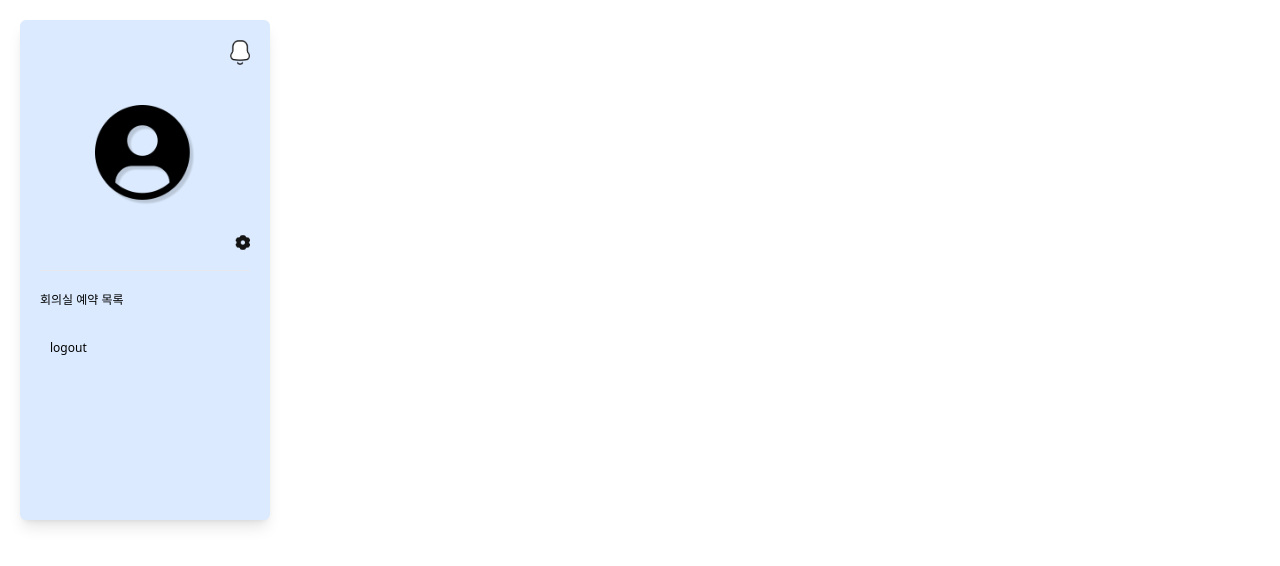
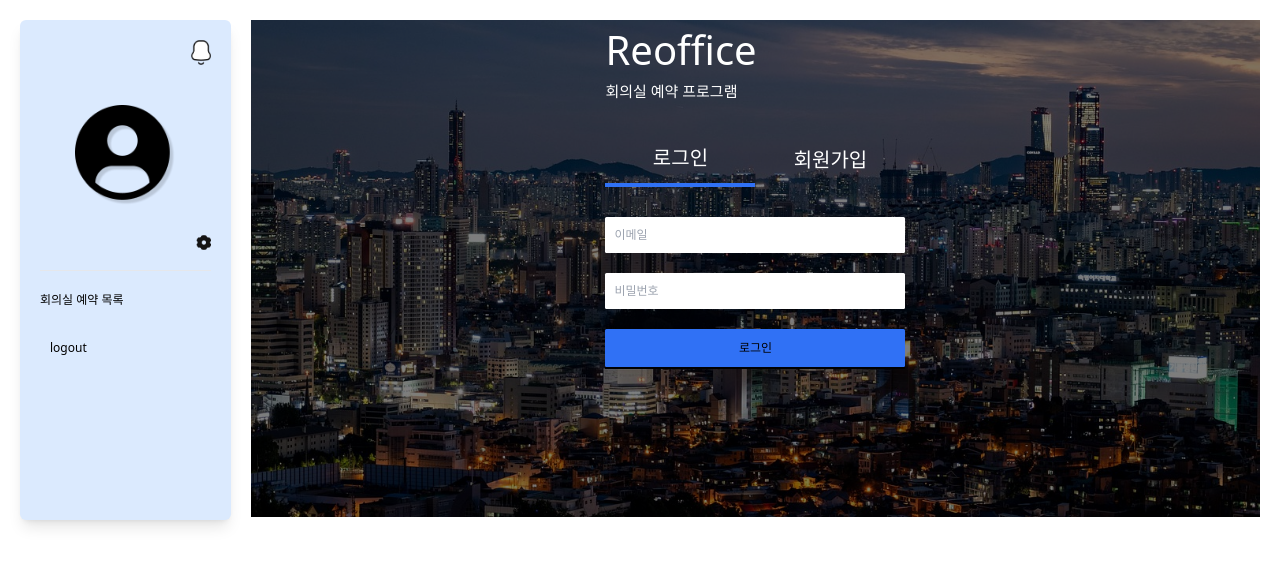
Before and after one commit to ahyeonbaek/Reoffice-FE, a React (Vite) app: page /login in a window 1280 px wide. Shown: the top 566 px of the page. Built offline with nearby package versions, Linux system fonts and the light colour scheme.

Commit message:
feat: index번호에 따라 Singin, Signup 컴포넌트 렌더링

```diff
--- a/src/pages/Login/index.tsx
+++ b/src/pages/Login/index.tsx
@@ -1,5 +1,47 @@
+import Signup from "./component/Signup";
+import Signin from "./component/Signin";
+import { useState } from "react";
+
 const LoginPage = () => {
-  return <div></div>;
+  const [currentIndex, setCurrentIndex] = useState<number>(1);
+
+  const handleClickIndex = (index: number) => {
+    setCurrentIndex(index);
+  };
+  return (
+    <div className="bg-[url(/img/background.jpg)] bg-no-repeat bg-cover bg-center w-full h-full">
+      <div className="bg-black bg-opacity-50 h-full w-full flex justify-center">
+        <div className="flex justify-center items-center flex-col gap-[30px] h-full w-[300px]">
+          <div className="flex flex-col items-start justify-start w-full">
+            <h1 className="text-[#fff] text-[40px]">Reoffice</h1>
+            <p className="text-[#fff] text-[15px]">회의실 예약 프로그램</p>
+          </div>
+          <div className="flex justify-between">
+            <button
+              onClick={() => handleClickIndex(1)}
+              className={`text-[#fff] text-[20px] w-[150px] ${
+                currentIndex === 1 ? "border-b-4 border-[#3071F5] cursor" : ""
+              }`}
+            >
+              로그인
+            </button>
+            <button
+              onClick={() => handleClickIndex(2)}
+              className={`text-[#fff] text-[20px] w-[150px] ${
+                currentIndex === 2 ? "border-b-4 border-[#3071F5] cursor" : ""
+              }`}
+            >
+              회원가입
+            </button>
+          </div>
+          <div className="min-h-[300px]">
+            {currentIndex === 1 && <Signin />}
+            {currentIndex === 2 && <Signup />}
+          </div>
+        </div>
+      </div>
+    </div>
+  );
 };
 
 export default LoginPage;
```
